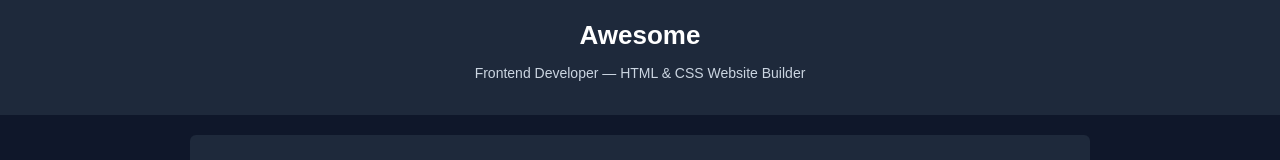
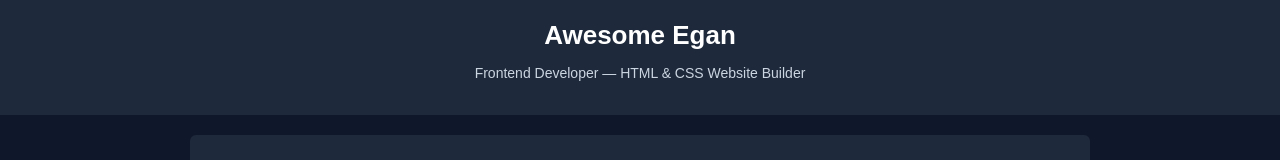
Before and after one commit to Ahm-Awesome/Portfolio, a plain HTML site: page index.html in a window 1280 px wide. Shown: the top 160 px of the page. Drawn offline with Linux system fonts and the light colour scheme.

Commit message:
index.html

```diff
--- a/index.html
+++ b/index.html
@@ -8,7 +8,7 @@
 </head>
 <body>
 <header>
-  <h1>Awesome</h1>
+  <h1>Awesome Egan</h1>
   <p>Frontend Developer — HTML & CSS Website Builder</p>
 </header>
 <div class="container">
@@ -52,4 +52,5 @@
 </div>
 
 </body>
+
 </html>
```
